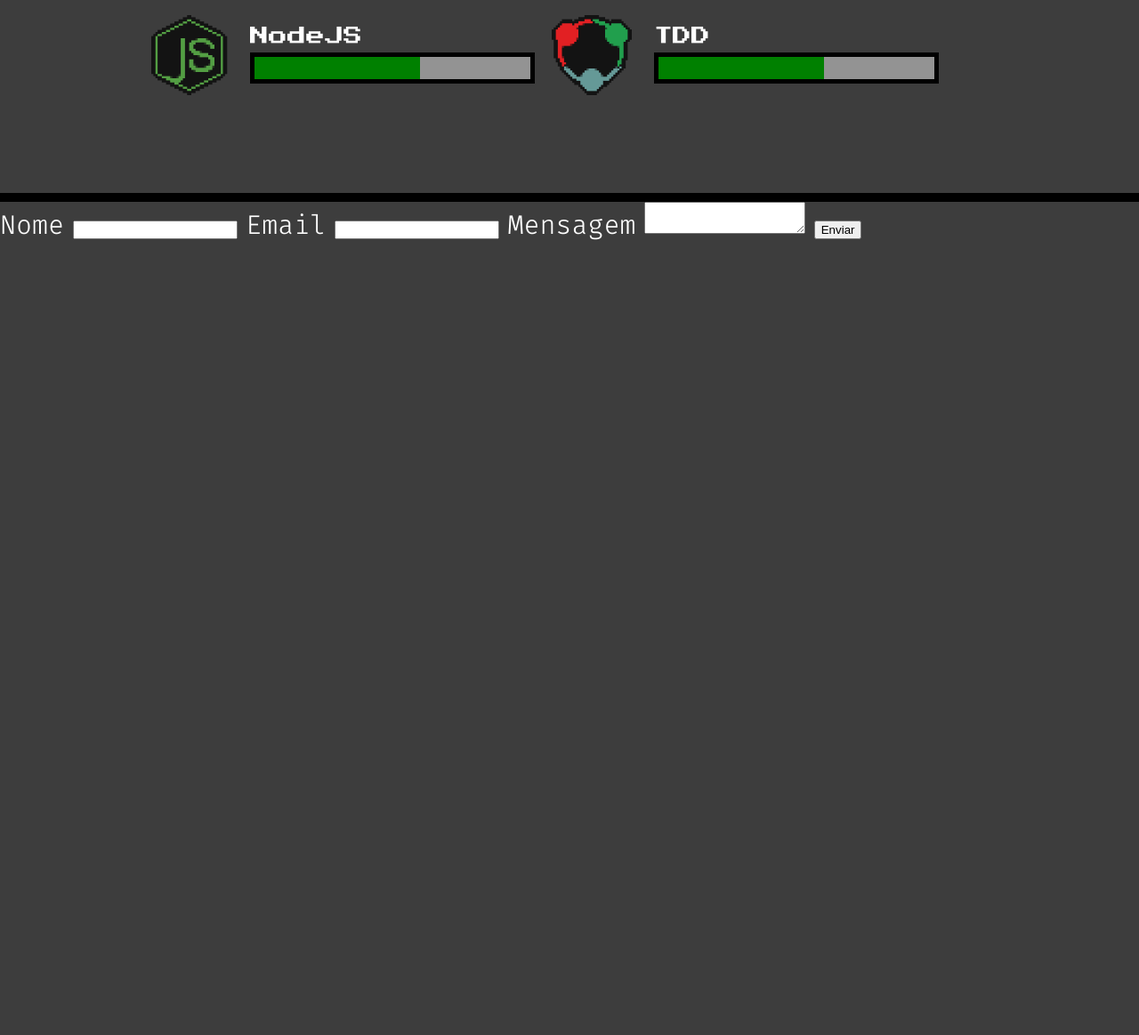
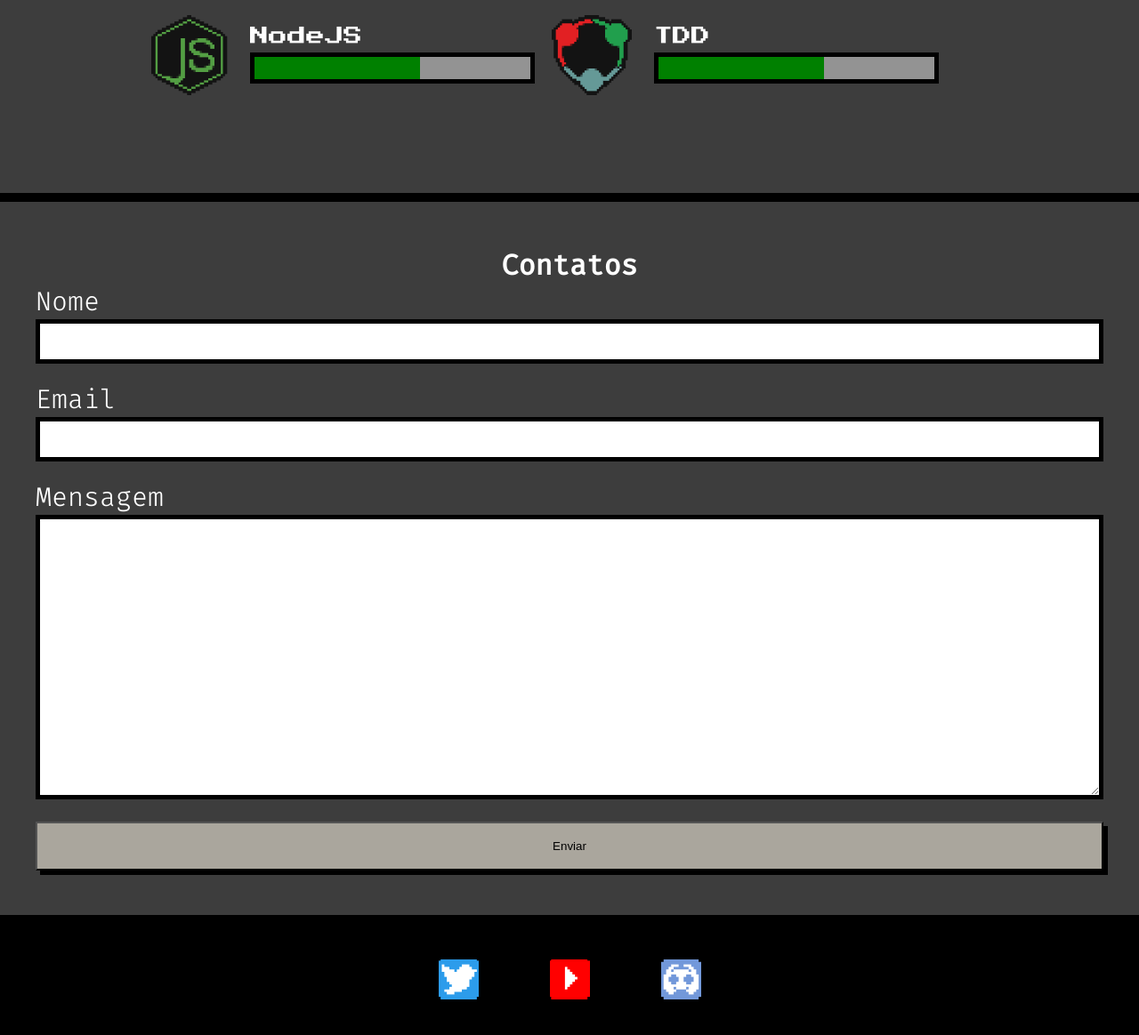
Before and after one commit to thallysvic17/JavaScript, a plain HTML site: page porjeto-portifolio/index.html in a window 1280 px wide. Shown: the part 1173-2337 px from the top of the page at 89% size. Before the commit the page ends 1446 px from the top, so only its background shows below. Drawn offline with Linux system fonts and the light colour scheme.

Commit message:
End project

```diff
--- a/porjeto-portifolio/index.html
+++ b/porjeto-portifolio/index.html
@@ -27,7 +27,7 @@
             <div class='wrapper'>
                 <div id="box">
                     <h1> Thallys Alves </h1>
-                    <h2> teste </h2>
+                    <h2> Futuro Dev </h2>
                 </div>
                 <div class="navigation">
                     <a class="button1" href="#" lang="en">DOWNLOAD CV</a>
@@ -99,18 +99,27 @@
             </div>
         </section>
     </section>
-    <form >
-
+    <form  class="main-form">
+        <h1 class="legend-tittle"> Contatos</h1>
         <label class="main-label" for="name">Nome</label>
-        <input id="name" type="text">
+        <input class="main-input" id="name" type="text" required>
 
         <label class="main-label" for="email">Email</label>
-        <input id="email" type="email">
+        <input class="main-input" id="email" type="email" required>
 
         <label class="main-label" for="message">Mensagem</label>
-        <textarea name="textarea" id="message"></textarea>
+        <textarea class="main-input -textarea"  name="textarea" id="message"></textarea required>
 
-        <input type="submit" value="Enviar">
+        <input class="btn-full" type="submit" value="Enviar">
+
     </form>
+    <footer class="fotter-pg">
+        <div class="box-img">
+            <img class="im"src="./Imagens-Projeto-portifolio/twitter 1.png" alt="twitter">
+            <img class="im"src="./Imagens-Projeto-portifolio/youtube 1.png" alt="twitter">
+            <img class="im"src="./Imagens-Projeto-portifolio/discord 1.png" alt="twitter">
+        </div>
+    </footer>
+
 </body>
 </html>
--- a/porjeto-portifolio/reset.css
+++ b/porjeto-portifolio/reset.css
@@ -2,7 +2,7 @@ body{
     font-family: 'Fira Code';
 }
 
-body, h1, h2{
+body, h1, h2, input{
     margin:0;
     padding: 0;
 }
--- a/porjeto-portifolio/style.css
+++ b/porjeto-portifolio/style.css
@@ -193,3 +193,66 @@ h3{
     font-weight: 300;
     line-height: 40px;
 }
+
+.main-input{
+    box-sizing: border-box;
+    border: 5px solid #000;
+    font-size: 30px;
+    height: 50px;
+    padding-left: 5px;
+    padding-right: 5px;
+    width: 100%;
+}
+
+.main-input.-textarea{
+    height: 320px;
+}
+
+.btn-full{
+    width: 100%;
+    background-color: #aaa69d;
+    padding: 18px 20px;
+    box-shadow: 5px 5px 0px #000000;
+    margin-right: 0;
+    cursor: pointer;
+}
+
+.btn-full:hover{
+    transform: scale(1.0);
+    background-color: #2d98da;
+    box-shadow: 10px 10px 40px -12px #7efff5;
+}
+
+.main-form{
+    padding: 50px 40px;
+    border-bottom: 10px solid #000;
+}
+
+.main-form .main-input{
+    margin-bottom: 20px;
+}
+
+.main-from .main-input.-textarea{
+    margin-bottom: 40px;
+}
+
+.legend-tittle{
+color: #fff;
+margin: 0;
+text-align: center;
+}
+
+.fotter-pg{
+    background-color: #000;
+}
+
+.box-img{
+    align-items: center;
+    justify-content: center;
+    display: flex;
+}
+
+.im{
+    padding: 40px;
+    cursor: pointer;
+}
```
Also changed, not shown: porjeto-portifolio/Imagens-Projeto-portifolio/discord 1.png (added), porjeto-portifolio/Imagens-Projeto-portifolio/twitter 1.png (added), porjeto-portifolio/Imagens-Projeto-portifolio/youtube 1.png (added).
